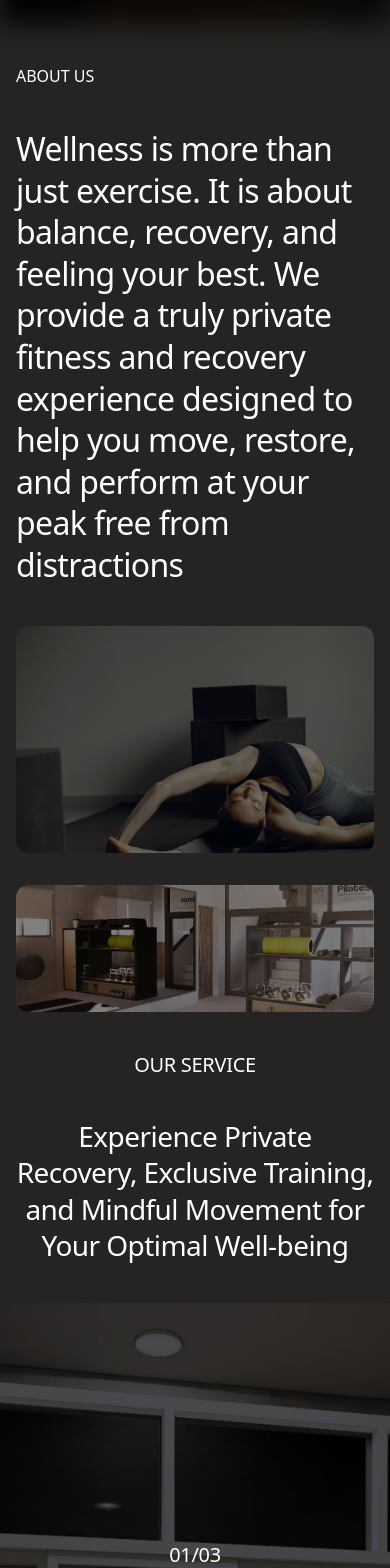
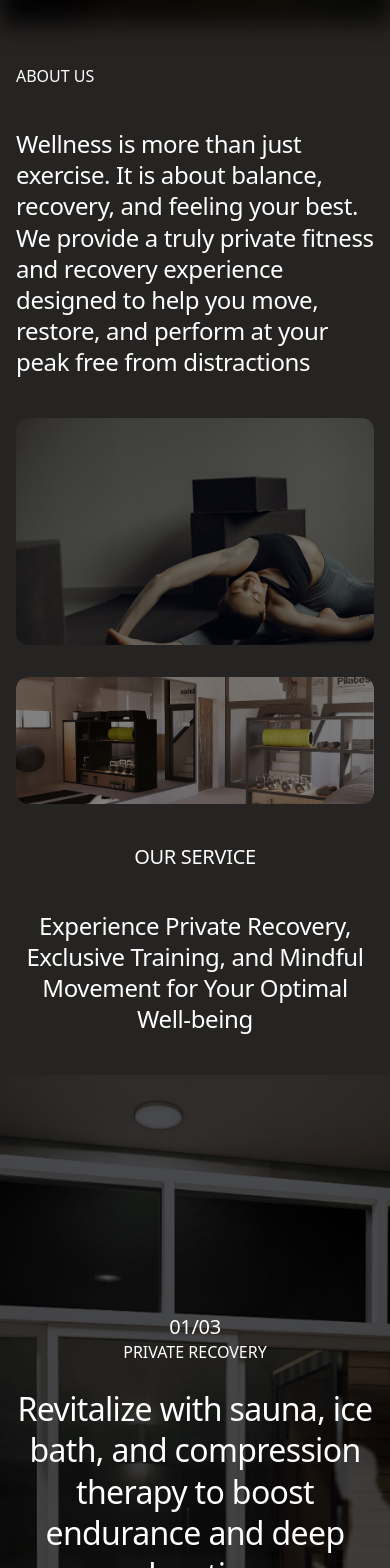
Before and after one commit to peak-n-flow/peaknflow-fe, a Next.js app: page / in a window 390 px wide. Shown: the part 820-2388 px from the top of the page. Built offline with nearby package versions, Linux system fonts and the light colour scheme.

Commit message:
`style` : adjust font size and add missing heading

```diff
--- a/src/features/home/containers/about-us.tsx
+++ b/src/features/home/containers/about-us.tsx
@@ -120,7 +120,7 @@ export default function AboutUs() {
         <h2 ref={headingRef} className="">
           ABOUT US
         </h2>
-        <p ref={paragraphRef} className="text-h1 md:text-display-sm">
+        <p ref={paragraphRef} className="text-h4 md:text-display-xs">
           Wellness is more than just exercise. It is about balance, recovery,
           and feeling your best. We provide a truly private fitness and recovery
           experience designed to help you move, restore, and perform at your
@@ -149,7 +149,7 @@ export default function AboutUs() {
         </span>
         <h2
           ref={serviceHeadingRef}
-          className="text-h3 md:text-display-sm max-w-screen-xl"
+          className="text-h4 md:text-display-sm max-w-screen-xl"
         >
           Experience Private Recovery, Exclusive Training, and Mindful Movement
           for Your Optimal Well-being
--- a/src/features/home/containers/reservation.tsx
+++ b/src/features/home/containers/reservation.tsx
@@ -114,7 +114,7 @@ export default function HowToReservation() {
     >
       <div className="container mx-auto grid grid-cols-1 2xl:grid-cols-[1fr,1fr] gap-10 lg:gap-16">
         <div className="flex flex-col gap-6 md:gap-8">
-          <span className="text-sm md:text-base uppercase tracking-wide text-white opacity-0 animate-fadeIn">
+          <span className="text-sm md:text-base uppercase tracking-wide text-white animate-fadeIn">
             HOW TO RESERVATIONS
           </span>
           <h1
```
